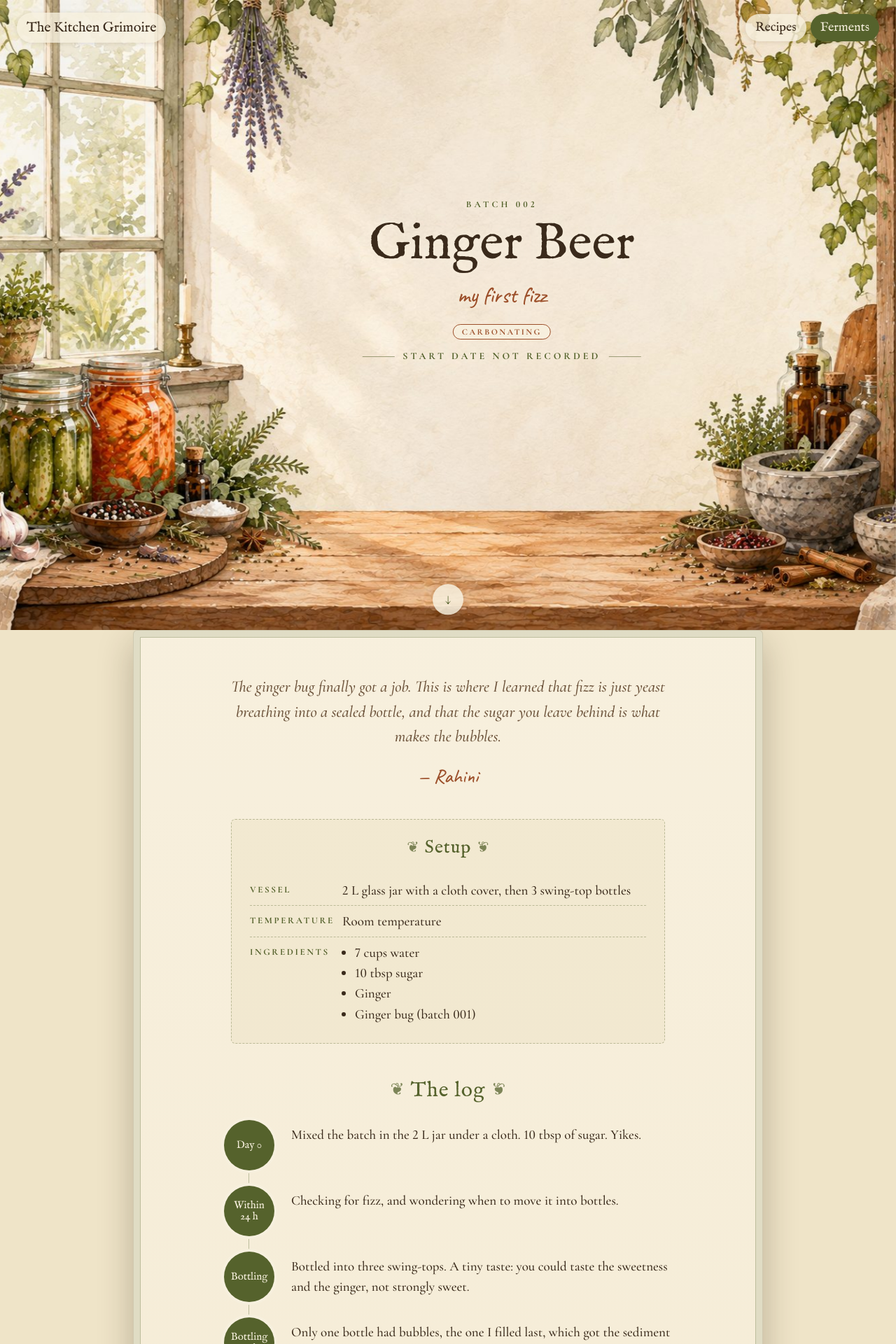
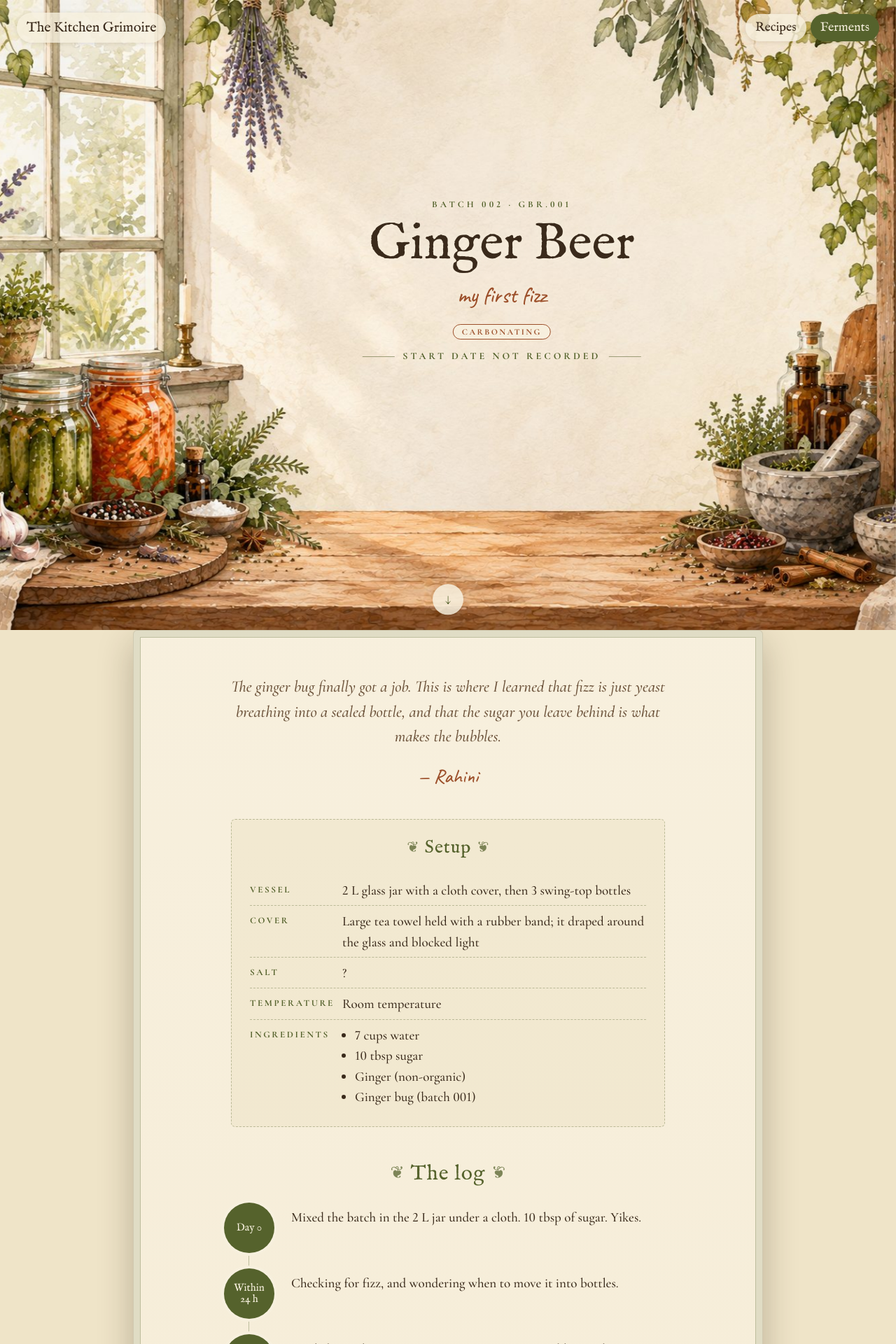
Before and after one commit to rahinic/kitchen-grimoire, a Jekyll site: the page built from _ferments/002-ginger-beer.md, in a window 1280 px wide. Shown: the top 1920 px of the page at 70% size. Built offline with Jekyll 4.4.1, drawn with Linux system fonts in a browser that asks for light colours; some of the changed text lies outside the part shown.

Commit message:
Update fermentation journal: GB.001, GB.002, GBR.001
Co-Authored-By: Claude Sonnet 5.5 <noreply@anthropic.com>
Claude-Session: https://claude.ai/code/session_01H22Q5C29pPMNdP5H9kNhAe

```diff
--- /dev/null
+++ b/_data/ferment_codes.yml
@@ -0,0 +1,6 @@
+- code: GB
+  meaning: ginger bug
+- code: GBR
+  meaning: ginger beer
+- code: SD
+  meaning: sourdough
--- a/_ferments/002-ginger-beer.md
+++ b/_ferments/002-ginger-beer.md
@@ -1,16 +1,18 @@
 ---
 batch: "002"
+code: "GBR.001"
 title: "Ginger Beer"
 tagline: "my first fizz"
 status: "Carbonating"
-started: ""
+started: "?"
 vessel: "2 L glass jar with a cloth cover, then 3 swing-top bottles"
-salt: ""
+cover: "Large tea towel held with a rubber band; it draped around the glass and blocked light"
+salt: "?"
 temp: "Room temperature"
 ingredients:
   - 7 cups water
   - 10 tbsp sugar
-  - Ginger
+  - Ginger (non-organic)
   - Ginger bug (batch 001)
 log:
   - day: "Day 0"
@@ -25,14 +27,19 @@ log:
     note: "The big bottle is full of fine bubbles with sediment settled at the bottom. The other two are quieter."
   - day: "First burp"
     note: "Opened slowly: a hiss of carbonation, no overflow."
+  - day: "Later"
+    note: "pH measured with a new meter (calibration uncertain): tap water 5.93, mineral water 6.01, ginger soda 3.27."
+  - day: "Later"
+    note: "\"The taste is out of the world.\" Drank it with someone (photos)."
 photos:
   - src: /assets/ferments/002-ginger-beer/1.jpg
     alt: "Three swing-top bottles of cloudy golden ginger beer, side by side"
   - src: /assets/ferments/002-ginger-beer/2.jpg
     alt: "A bottle of ginger beer held up to a window, full of fine rising bubbles"
     caption: "Most recent: carbonation"
-troubles: "No pH meter or strips at home, and on a Sunday in Berlin I couldn't get any. I relied on smell, looks and fizz."
-lessons: "Write the sugar down before adding it, not after."
+troubles: "No pH meter or strips at home, and on a Sunday in Berlin I couldn't get any. I relied on smell, looks and fizz. Worried about botulism before getting a pH meter. Worried about the 10 tbsp of sugar and glucose."
+lessons: "Write the sugar down before adding it, not after. Suggested by Claude, not yet tried: 6-7 tbsp sugar for this volume; recalibrate the meter with 4.01 and 7.00 buffers."
+verdict: "Success. Carbonated, pH 3.27, loved the taste."
 ---
 
 The ginger bug finally got a job. This is where I learned that fizz is just yeast breathing into a sealed bottle, and that the sugar you leave behind is what makes the bubbles.
--- a/_includes/ferment-card.html
+++ b/_includes/ferment-card.html
@@ -12,7 +12,7 @@
       </div>
       {%- endif %}
     </div>
-    <p class="batch-no">Batch {{ f.batch }}</p>
+    <p class="batch-no">Batch {{ f.batch }}{% if f.code %} · {{ f.code }}{% endif %}</p>
     <h3>{{ f.title }}</h3>
     <span class="badge s-{{ f.status | slugify }}">{{ f.status }}</span>
     <p>{{ f.tagline }}</p>
--- a/_layouts/ferment.html
+++ b/_layouts/ferment.html
@@ -5,11 +5,11 @@ layout: default
 {%- assign started = page.started | date: "%Y-%m-%d" -%}
 <section class="hero">
   <div class="hero-inner">
-    <p class="kicker">Batch {{ page.batch }}</p>
+    <p class="kicker">Batch {{ page.batch }}{% if page.code %} · {{ page.code }}{% endif %}</p>
     <h1>{{ page.title }}</h1>
     <p class="tagline">{{ page.tagline }}</p>
     <p class="status-line"><span class="badge s-{{ page.status | slugify }}">{{ page.status }}</span></p>
-    {%- if started and started != "" %}
+    {%- if started and started != "" and started != "?" %}
     <p class="meta"><span>Started {{ page.started | date: "%-d %B %Y" }}</span>
       {%- if status_lc != "finished" %}<span class="dot">·</span><span class="daycount" data-started="{{ started }}"></span>{% endif %}</p>
     {%- else %}
@@ -28,12 +28,14 @@ layout: default
   {%- if page.vessel and page.vessel != "" %}{% assign has_setup = true %}{% endif -%}
   {%- if page.salt and page.salt != "" %}{% assign has_setup = true %}{% endif -%}
   {%- if page.temp and page.temp != "" %}{% assign has_setup = true %}{% endif -%}
+  {%- if page.cover and page.cover != "" %}{% assign has_setup = true %}{% endif -%}
   {%- if page.ingredients.size > 0 %}{% assign has_setup = true %}{% endif -%}
   {%- if has_setup %}
   <section class="setup">
     <h2><span class="sprig">❦</span> Setup <span class="sprig flip">❦</span></h2>
     <dl>
       {%- if page.vessel and page.vessel != "" %}<div><dt>Vessel</dt><dd>{{ page.vessel }}</dd></div>{% endif %}
+      {%- if page.cover and page.cover != "" %}<div><dt>Cover</dt><dd>{{ page.cover }}</dd></div>{% endif %}
       {%- if page.salt and page.salt != "" %}<div><dt>Salt</dt><dd>{{ page.salt }}</dd></div>{% endif %}
       {%- if page.temp and page.temp != "" %}<div><dt>Temperature</dt><dd>{{ page.temp }}</dd></div>{% endif %}
       {%- if page.ingredients.size > 0 %}
@@ -54,13 +56,20 @@ layout: default
   </section>
   {%- endif %}
 
-  {%- if page.troubles and page.troubles != "" or page.lessons and page.lessons != "" %}
+  {%- assign has_notes = false -%}
+  {%- if page.troubles and page.troubles != "" %}{% assign has_notes = true %}{% endif -%}
+  {%- if page.lessons and page.lessons != "" %}{% assign has_notes = true %}{% endif -%}
+  {%- if page.verdict and page.verdict != "" %}{% assign has_notes = true %}{% endif -%}
+  {%- if has_notes %}
   <div class="notes">
     {%- if page.troubles and page.troubles != "" %}
     <section class="note-block troubles"><h3>Troubles</h3><p>{{ page.troubles }}</p></section>
     {%- endif %}
     {%- if page.lessons and page.lessons != "" %}
     <section class="note-block lessons"><h3>Lessons</h3><p>{{ page.lessons }}</p></section>
+    {%- endif %}
+    {%- if page.verdict and page.verdict != "" %}
+    <section class="note-block verdict"><h3>Verdict</h3><p>{{ page.verdict }}</p></section>
     {%- endif %}
   </div>
   {%- endif %}
--- a/assets/css/style.css
+++ b/assets/css/style.css
@@ -182,3 +182,8 @@ h2{font-family:var(--title);font-weight:400;font-size:30px;color:var(--olive);te
 .hero-links{display:flex;flex-wrap:wrap;gap:8px;justify-content:center;margin:22px auto 0;text-shadow:none}
 .hero-links a{font-family:var(--title);font-size:18px;text-decoration:none;color:var(--ink);background:rgba(247,240,222,.88);border:1.5px solid var(--olive);padding:6px 14px;border-radius:999px;box-shadow:0 1px 6px rgba(60,40,20,.12);transition:background .2s,color .2s,transform .2s}
 .hero-links a:hover,.hero-links a:focus-visible{background:var(--olive);color:var(--paper);transform:translateY(-2px)}
+
+/* ferment codes + verdict */
+.code-key{text-align:center;font-style:italic;font-size:17px;color:var(--soft);margin:0 0 30px}
+.code-key strong{font-style:normal;font-size:13px;letter-spacing:.22em;text-transform:uppercase;color:var(--olive);margin-right:6px}
+.note-block.verdict{grid-column:1/-1}
--- a/assets/js/ferment.js
+++ b/assets/js/ferment.js
@@ -9,5 +9,5 @@
   var today = new Date(now.getFullYear(), now.getMonth(), now.getDate());
   var days = Math.round((today - start) / 86400000);
   if (days < 0) return hide();
-  el.textContent = 'Day ' + days;
+  el.textContent = 'Day ' + (days + 1);
 })();
--- a/ferments/index.html
+++ b/ferments/index.html
@@ -13,6 +13,11 @@ tagline: "jars, bubbles and patience"
 </section>
 
 <section class="sheet" id="shelves">
+  <p class="code-key"><strong>Code key</strong>
+    {%- for c in site.data.ferment_codes %} {{ c.code }} = {{ c.meaning }}{% unless forloop.last %} ·{% endunless %}{% endfor %}.
+    Each code has its own serial number, e.g. SD.001.<br>
+    Day numbering starts at 1: day 1 = start date.</p>
+
   <h2 class="shelf-title"><span class="sprig">❦</span> Bubbling now <span class="sprig flip">❦</span></h2>
   {% if active_ferments.size > 0 %}
   <ul class="grid">
```
Also changed, not shown: _ferments/001-ginger-bug.md (+8 -4 lines), _ferments/003-jaggery-turmeric-ginger-bug.md (added, +34 -0 lines).
